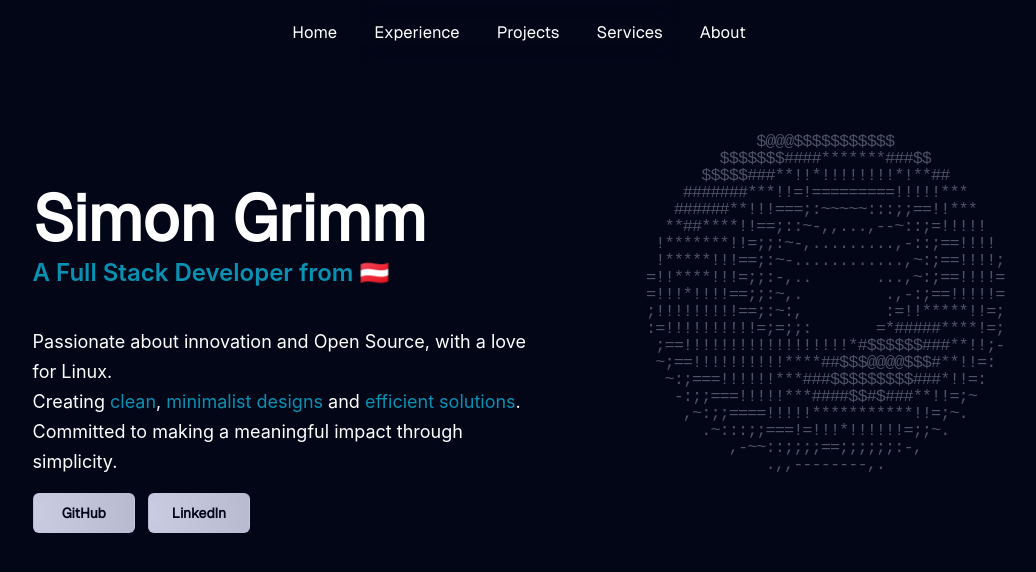
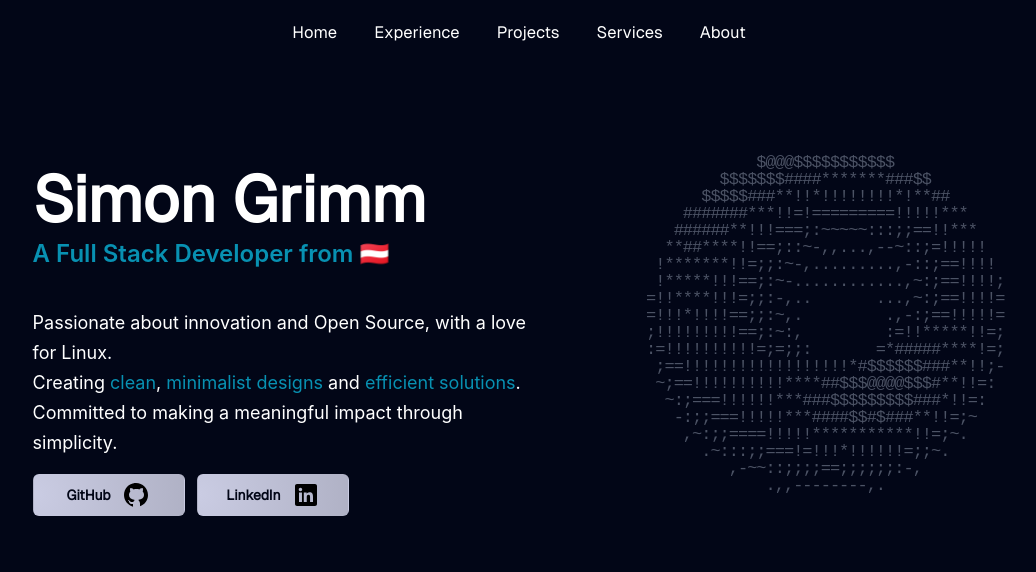
Before and after one commit to MinerSimonDev/portfolio, a React (Create React App) app: page / in a window 1280 px wide. Shown: the top 572 px of the page, without its empty margins (121-1157 px from the left). Built offline with nearby package versions, Linux system fonts and the light colour scheme.

Commit message:
section 1 update

```diff
--- a/src/App.css
+++ b/src/App.css
@@ -1,6 +1,4 @@
 /* App.css */
-
-@import url('https://fonts.googleapis.com/css2?family=Archivo:ital,wght@0,100..900;1,100..900&display=swap');
 
 body {
   background-color: #020617;
@@ -16,7 +14,7 @@ body {
   left: 50%;
   transform: translate(-50%);
   width: 90vw;
-  margin-top: 5vh;
+  margin-top: 10vh;
 }
 
 .section-1 div {
--- a/src/components/About.jsx
+++ b/src/components/About.jsx
@@ -2,6 +2,9 @@
 
 import React from 'react';
 import '../styles/About.css';
+
+import GitHubLogo from '../icons/icons8-github.svg';
+import LinkedInLogo from '../icons/icons8-linkedin.svg';
 
 const About = () => {
   return (
@@ -12,8 +15,14 @@ const About = () => {
       <span>Creating <b>clean</b>, <b>minimalist designs</b> and <b>efficient solutions</b>.</span><br />
       <span>Committed to making a meaningful impact through simplicity.</span><br />
       <div className='socials'>
-        <button><a href="https://github.com/MinerSimonDev/" rel='noreferrer' className='nolink' target='_blank'>GitHub</a></button>
-        <button><a href="https://www.linkedin.com/in/simon-grimm-6627a1256" rel='noreferrer' className='nolink' target='_blank'>LinkedIn</a></button>
+        <div className='github-button'>
+          <a href="https://github.com/MinerSimonDev/" rel='noreferrer' className='nolink' target='_blank'>GitHub</a>
+          <img src={GitHubLogo} alt='GitHub' />
+        </div>
+        <div className='linkedin-button'>
+          <a href="https://www.linkedin.com/in/simon-grimm-6627a1256" rel='noreferrer' className='nolink' target='_blank'>LinkedIn</a>
+          <img src={LinkedInLogo} alt='LinkedIn' />
+        </div>
       </div>
     </div>
   );
--- a/src/components/Donut.jsx
+++ b/src/components/Donut.jsx
@@ -46,7 +46,7 @@ const Donut = () => {
   }, []);
 
   return (
-    <div style={{whiteSpace: "pre", fontFamily: "Courier New, monospace", fontSize: "16.999px", lineHeight: "16.999px", letterSpacing: "-1px", color: "#4c5365", marginLeft: "-5vw", userSelect: "none"}} className="spinning-donut">
+    <div style={{whiteSpace: "pre", fontFamily: "Courier New, monospace", fontSize: "16.999px", lineHeight: "16.999px", letterSpacing: "-1px", color: "#4c5365", marginLeft: "-5vw", userSelect: "none", marginTop: '5vh'}} className="spinning-donut">
       {frame}
     </div>
   );
--- a/src/styles/About.css
+++ b/src/styles/About.css
@@ -1,4 +1,8 @@
 /* src/styles/Navbar.css */
+
+* {
+    user-select: none;
+}
 
 @font-face {
     font-family: 'Text';
@@ -46,11 +50,16 @@ b {
 
 .socials {
     margin-top: 2vh;
+    display: flex;
 }
 
-button {
-    width: 8vw;
-    height: 5vh;
+.socials div {
+    width: 150px;
+    height: 40px;
+    display: flex;
+    justify-content: center;
+    align-items: center;
+    gap: 10px;
     color: #020617;
     font-family: 'Text', sans-serif;
     font-size: 14px;
@@ -63,9 +72,9 @@ button {
     background: radial-gradient(666px at 0.4% 48%, rgb(202, 204, 227) 0%, rgb(89, 89, 99) 97.5%);
 }
 
-button:hover {
+.socials div:hover {
     cursor: pointer;
-    transform: scale(1.05);
+    transform: scale(1.025);
 }
 
 .nolink {
--- a/src/styles/Navbar.css
+++ b/src/styles/Navbar.css
@@ -14,13 +14,13 @@
     justify-content: center;
     align-items: center;
     width: 25vw;
-    position: sticky;
+    position: fixed;
     margin-top: 5px;
-    backdrop-filter: blur(10px);
 }
 
 .navbar-menu {
     padding: 0;
+    backdrop-filter: blur(100px);
 }
 
 a:not(.nolink) {
```
Also changed, not shown: src/icons/icons8-github.svg (added), src/icons/icons8-linkedin.svg (added).
